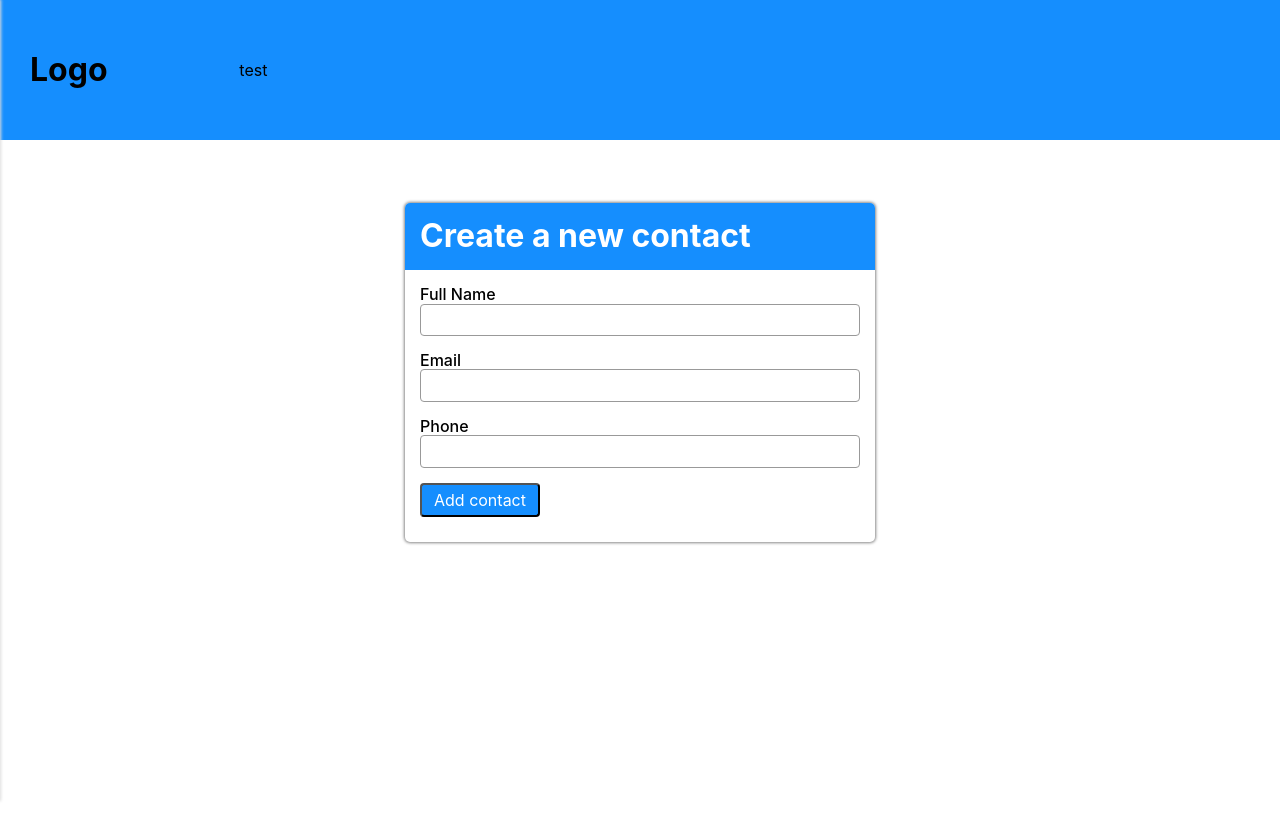
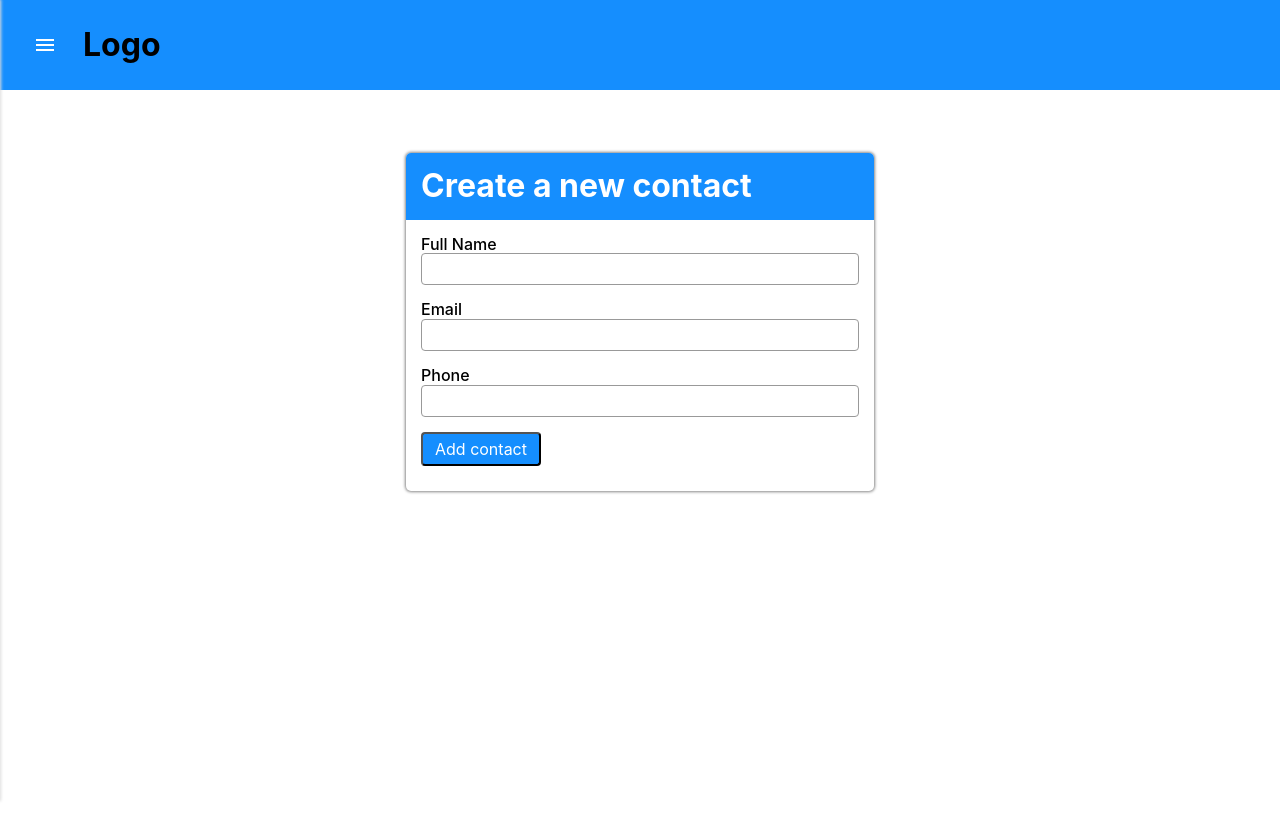
Before and after one commit to danielstephany/react-basic-ui, a React app: page / in a window 1280 px wide. Shown: the top 840 px of the page. Built offline with nearby package versions, Linux system fonts and the light colour scheme.

Commit message:
added iconButton

```diff
--- a/src/App.js
+++ b/src/App.js
@@ -9,6 +9,8 @@ import CardList from './containers/cardList/cardList.js';
 import DrawerContainer from 'components/drawerContainer/DrawerContainer.js';
 import Drawer from 'components/drawer/drawer.js';
 import AppHeader from 'components/appHeader/appHeader.js';
+import IconButton from 'components/iconButton/iconButton.js';
+import Menu from 'components/icons/menu.js';
 
 class App extends Component {
   constructor(props){
@@ -41,18 +43,18 @@ class App extends Component {
   render() {
     return (
       <DrawerContainer>
-        <AppHeader ref={(header) => { this.header = header }} onClick={()=>{console.log("test");}}>
-          <MainContainer>
-          <FlexRow justifyContent="space-around">
+        <AppHeader ref={(header) => { this.header = header } }>
+          <MainContainer gutters={false} >
+          <FlexRow>
+            <IconButton light disabled first onClick={() => { this.drawerToggle() }}><Menu /></IconButton>
             <FlexCol sm="2"><h2>Logo</h2></FlexCol>
-            <FlexCol >test</FlexCol>
           </FlexRow>
           </MainContainer>
         </AppHeader>
         <Drawer transitionTime={250} maxWidth={400} slideFrom="left" preventBodyScroll={false} drawerToggle={this.drawerToggle} isOpen={this.state.drawerOpen}>
           test
         </Drawer>
-        <MainSection className="form-section" onClick={() => { this.drawerToggle() }}>
+        <MainSection className="form-section">
           <MainContainer>
             <FlexRow>
               <FlexCol sm="12" md="6" offset-md="3">
--- a/src/App.scss
+++ b/src/App.scss
@@ -2,9 +2,9 @@ body {
     min-height: 150vh;
 }
 
-.main-container {
-    .flex-col {
-        margin-top: 45px;
-        margin-bottom: 45px;
-    }
-}
+// .main-container {
+//     .flex-col {
+//         margin-top: 45px;
+//         margin-bottom: 45px;
+//     }
+// }
--- /dev/null
+++ b/src/components/_themeStyles/spacing.scss
@@ -0,0 +1,2 @@
+$gutter-spacing: 16px;
+// $neg-gutter-spacing: -$gutter-spacing
--- a/src/components/flexCol/flexCol.scss
+++ b/src/components/flexCol/flexCol.scss
@@ -1,8 +1,9 @@
 @import "../_themeStyles/breakpoints.scss";
+@import "../_themeStyles/spacing.scss";
 
 .flex-col {
     display: inline-block;
-    padding: 16px;
+    padding: 0 $gutter-spacing;
     max-width: 100%;
     width: 100%;
     flex-grow: 1;
@@ -21,7 +22,7 @@
 .flex-col-xl-6, .flex-col-xl-7, .flex-col-xl-8, .flex-col-xl-9, .flex-col-xl-10, .flex-col-xl-11, .flex-col-xl-12
 {
     display: inline-block;
-    padding: 0 15px;
+    padding: 0 $gutter-spacing;
     width: 100%;
     max-width: 100%
 }
--- a/src/components/flexRow/flexRow.js
+++ b/src/components/flexRow/flexRow.js
@@ -3,8 +3,8 @@ import './flexRow.scss';
 import applyClassName from '../_utils/applyClassName/applyClassName.js';
 
 export default function FlexRow(props){
-    const { className, alignItems, justifyContent, alignContent, spacing} = props
-    const alignItemsOpts = ['stretch', 'flex-start', 'flex-end', 'baseline',];
+    const { className, alignItems, justifyContent, alignContent, spacing, gutters} = props
+    const alignItemsOpts = ['stretch', 'flex-start', 'flex-end', 'baseline', 'center'];
     const justifyContentOpts = ['flex-end', 'center', 'space-between', 'space-around', 'space-evenly'];
     const alignContentOpts = ['flex-start', 'flex-end', 'stretch', 'space-between', 'space-around'];
     const spacingOpts = ['0', '1', '2', '3', '4', '5', '6', '7', '8', '9', '10'];
@@ -15,5 +15,9 @@ export default function FlexRow(props){
     flexRowClass = applyClassName(flexRowClass, 'flex-row--align-content-', alignContent, alignContentOpts);
     flexRowClass = applyClassName(flexRowClass, 'flex-row--spacing-', spacing, spacingOpts);
 
+    if (gutters === false) {
+        flexRowClass += " flex-row--no-gutter";
+    }
+
     return <div className={flexRowClass}>{props.children}</div>
 }
--- a/src/components/flexRow/flexRow.scss
+++ b/src/components/flexRow/flexRow.scss
@@ -1,10 +1,12 @@
+@import "../_themeStyles/spacing.scss";
+
 .flex-row {
     display: flex;
     flex-wrap: wrap;
     justify-content: flex-start;
     align-items: center;
-    margin-left: -16px;
-    margin-right: -16px;
+    margin-left: -$gutter-spacing;
+    margin-right: -$gutter-spacing;
     &--no-gutter {
         margin-left: 0;
         margin-right: 0;
@@ -20,6 +22,9 @@
     }
     &--align-items-baseline {
         align-items: baseline;
+    }
+     &--align-items-center {
+        align-items: center;
     }
     &--justify-content-flex-end {
         justify-content: flex-end;
@@ -42,8 +47,8 @@
     &--align-content-flex-end {
         align-content: flex-end;
     }
-    &--align-content-flex-start {
-        align-content: flex-start;
+    &--align-content-center {
+        align-content: center;
     }
     &--align-content-stretch {
         align-content: stretch;
--- /dev/null
+++ b/src/components/iconButton/iconButton.js
@@ -0,0 +1,25 @@
+import React from 'react';
+import './iconButton.scss';
+
+export default props => {
+    const { className, light, first, last, disabled, ...others} = props;
+    let iconButtonClasses = className ? "icon-button " + className : "icon-button";
+
+    if (light){
+        iconButtonClasses += " icon-button--light"
+    }
+
+    if (disabled) {
+        iconButtonClasses += " icon-button--disabled"
+    }
+
+    if (first) {
+        iconButtonClasses += " icon-button--first"
+    }
+
+    if (last) {
+        iconButtonClasses += " icon-button--last"
+    }
+
+    return <button className={iconButtonClasses} {...others}>{props.children}</button>
+}
--- /dev/null
+++ b/src/components/iconButton/iconButton.scss
@@ -0,0 +1,27 @@
+.icon-button {
+    display: inline-block;
+    border: none;
+    background-color: transparent;
+    outline: none;
+    padding: 8px;
+    color: #fff;
+    cursor: pointer;
+    &--light {
+        svg {
+            fill: #fff;
+        }
+    }
+    &--disabled {
+        cursor: not-allowed;
+    }
+    &--first {
+        padding-left: 16px;
+    }
+    &--last {
+        padding-right: 16px;
+    }
+    svg {
+        display: block;
+        width: 28px;
+    }
+}
--- /dev/null
+++ b/src/components/icons/menu.js
@@ -0,0 +1,5 @@
+import React from 'react';
+
+export default props => {
+    return <React.Fragment><svg xmlns="http://www.w3.org/2000/svg" width="24" height="24" viewBox="0 0 24 24"><path d="M0 0h24v24H0z" fill="none" /><path d="M3 18h18v-2H3v2zm0-5h18v-2H3v2zm0-7v2h18V6H3z" /></svg></React.Fragment>
+}
--- a/src/components/mainContainer/mainContainer.js
+++ b/src/components/mainContainer/mainContainer.js
@@ -2,7 +2,12 @@ import React from 'react';
 import './mainContainer.scss';
 
 export default function MainContainer(props) {
-    const mainContainerClass = props.className ? `main-container ${props.className}` : 'main-container';
+    const { className, gutters} = props;
+    let mainContainerClass = className ? `main-container ${className}` : 'main-container';
+
+    if (gutters === false){
+        mainContainerClass += " main-containers--no-gutters";
+    }
 
     return <div className={mainContainerClass}>{props.children}</div>
 }
--- a/src/components/mainContainer/mainContainer.scss
+++ b/src/components/mainContainer/mainContainer.scss
@@ -1,6 +1,15 @@
+@import "../_themeStyles/spacing.scss";
+
 .main-container {
     display: block;
-    padding: 0 16px;
+    padding: 0 $gutter-spacing;
     margin-left: auto;
     margin-right: auto;
+    &--no-gutters {
+        padding: 0;
+        .flex-row {
+            margin-left: 0;
+            margin-right: 0;
+        }
+    }
 }
```
Also changed, not shown: 2 other files (tests, documents, lock files or other folders).
